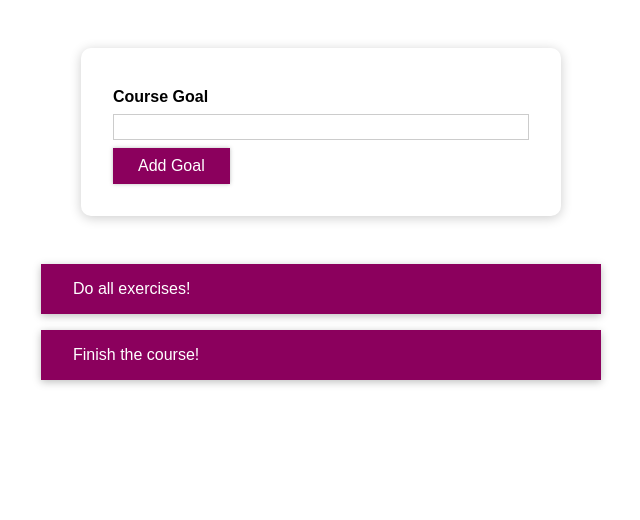
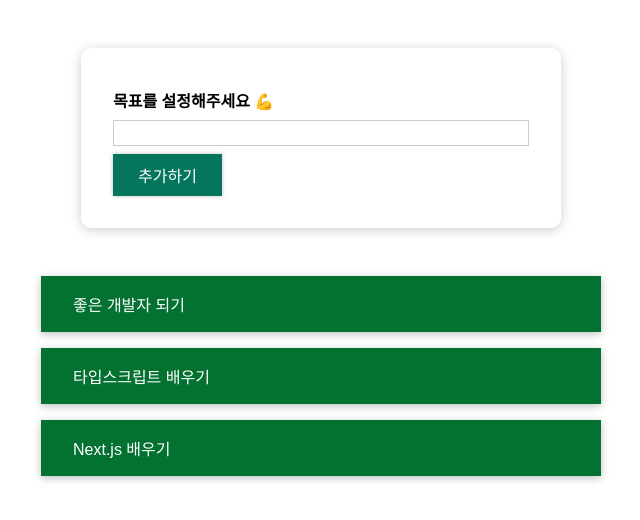
Before and after one commit to JuhwanLeeKR/udemy-react-todolist, a React (Create React App) app: page / in a window 1280 px wide. Shown: the top 520 px of the page, without its empty margins (319-959 px from the left). Built offline with nearby package versions, Linux system fonts and the light colour scheme.

Commit message:
Edit code: jsx, css

```diff
--- a/src/App.js
+++ b/src/App.js
@@ -6,27 +6,30 @@ import './App.css';
 
 const App = () => {
   const [courseGoals, setCourseGoals] = useState([
-    { text: 'Do all exercises!', id: 'g1' },
-    { text: 'Finish the course!', id: 'g2' }
+    { text: '좋은 개발자 되기', id: 'g1' },
+    { text: '타입스크립트 배우기', id: 'g2' },
+    { text: 'Next.js 배우기', id: 'g3' },
   ]);
 
-  const addGoalHandler = enteredText => {
-    setCourseGoals(prevGoals => {
+  const addGoalHandler = (enteredText) => {
+    setCourseGoals((prevGoals) => {
       const updatedGoals = [...prevGoals];
       updatedGoals.unshift({ text: enteredText, id: Math.random().toString() });
       return updatedGoals;
     });
   };
 
-  const deleteItemHandler = goalId => {
-    setCourseGoals(prevGoals => {
-      const updatedGoals = prevGoals.filter(goal => goal.id !== goalId);
+  const deleteItemHandler = (goalId) => {
+    setCourseGoals((prevGoals) => {
+      const updatedGoals = prevGoals.filter((goal) => goal.id !== goalId);
       return updatedGoals;
     });
   };
 
   let content = (
-    <p style={{ textAlign: 'center' }}>No goals found. Maybe add one?</p>
+    <p style={{ fontWeight: 'bold', textAlign: 'center' }}>
+      설정한 목표가 없습니다❗ 추가해주시겠어요❓
+    </p>
   );
 
   if (courseGoals.length > 0) {
--- a/src/components/CourseGoals/CourseGoalItem/CourseGoalItem.css
+++ b/src/components/CourseGoals/CourseGoalItem/CourseGoalItem.css
@@ -1,6 +1,6 @@
 .goal-item {
   margin: 1rem 0;
-  background: #8b005d;
+  background: #037231;
   box-shadow: 0 2px 8px rgba(0, 0, 0, 0.26);
   color: white;
   padding: 1rem 2rem;
--- a/src/components/CourseGoals/CourseInput/CourseInput.js
+++ b/src/components/CourseGoals/CourseInput/CourseInput.js
@@ -56,10 +56,10 @@ const CourseInput = (props) => {
       <div
         className={`${styles['form-control']} ${!isValid && styles.invalid}`}
       >
-        <label>Course Goal</label>
+        <label>목표를 설정해주세요 💪</label>
         <input type="text" onChange={goalInputChangeHandler} />
       </div>
-      <Button type="submit">Add Goal</Button>
+      <Button type="submit">추가하기</Button>
     </form>
   );
 };
--- a/src/components/UI/Button/Button.module.css
+++ b/src/components/UI/Button/Button.module.css
@@ -2,9 +2,9 @@
   width: 100%;
   font: inherit;
   padding: 0.5rem 1.5rem;
-  border: 1px solid #8b005d;
+  border: 1px solid #06755d;
   color: white;
-  background: #8b005d;
+  background: #06755d;
   box-shadow: 0 0 4px rgba(0, 0, 0, 0.26);
   cursor: pointer;
 }
@@ -15,8 +15,8 @@
 
 .button:hover,
 .button:active {
-  background: #ac0e77;
-  border-color: #ac0e77;
+  background: #099778;
+  border-color: #099778;
   box-shadow: 0 0 8px rgba(0, 0, 0, 0.26);
 }
 
```
